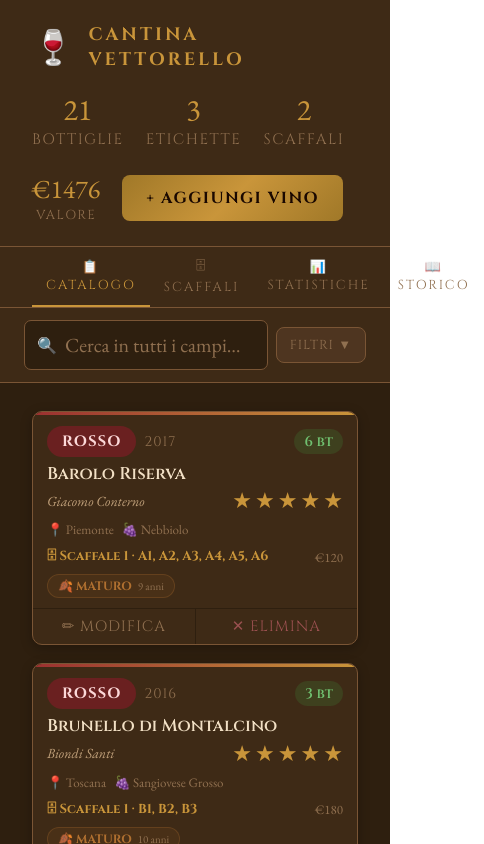
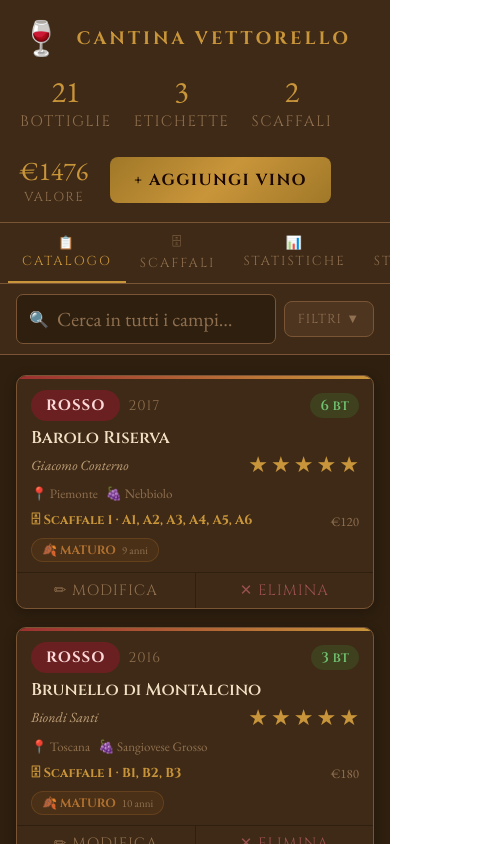
Before and after one commit to mvettore/cantina, a React (Vite) app: page / in a window 390 px wide. Shown: the top 844 px of the page, 484 px wide, since content can reach past the window. Built offline with nearby package versions, Linux system fonts and the light colour scheme.

Commit message:
fix: overflow-x rimosso, layout mobile corretto

```diff
--- a/src/App.jsx
+++ b/src/App.jsx
@@ -657,10 +657,11 @@
   };
 
   return (
-    <div style={{ minHeight: "100vh", background: C.bg, fontFamily: "'EB Garamond', serif", color: C.text, fontSize: 20 }}>
+    <div style={{ minHeight: "100vh", background: C.bg, fontFamily: "'EB Garamond', serif", color: C.text, fontSize: 20, overflowX: "hidden" }}>
       <style>{`
         @import url('https://fonts.googleapis.com/css2?family=Cinzel:wght@400;600;700&family=EB+Garamond:ital,wght@0,400;0,500;0,600;1,400;1,500&display=swap');
         * { box-sizing: border-box; margin: 0; padding: 0; }
+        html, body { overflow-x: hidden; max-width: 100vw; }
         ::-webkit-scrollbar { width: 6px; }
         ::-webkit-scrollbar-track { background: ${C.bg}; }
         ::-webkit-scrollbar-thumb { background: ${C.border}; border-radius: 3px; }
@@ -722,7 +723,7 @@
       `}</style>
 
       {/* ── HEADER ── */}
-      <header style={{ background: C.surface, borderBottom: `1px solid ${C.border}`, padding: "22px 32px", display: "flex", alignItems: "center", justifyContent: "space-between", flexWrap: "wrap", gap: 18 }}>
+      <header style={{ background: C.surface, borderBottom: `1px solid ${C.border}`, padding: "16px 20px", display: "flex", alignItems: "center", justifyContent: "space-between", flexWrap: "wrap", gap: 12, overflow: "hidden" }}>
         <div style={{ display: "flex", alignItems: "center", gap: 14 }}>
           <span style={{ fontSize: 34 }}>🍷</span>
           <div>
@@ -745,7 +746,7 @@
       </header>
 
       {/* ── NAV ── */}
-      <div style={{ background: C.surface, borderBottom: `1px solid ${C.border}`, padding: "0 32px", display: "flex" }}>
+      <div style={{ background: C.surface, borderBottom: `1px solid ${C.border}`, padding: "0 8px", display: "flex", overflowX: "auto", WebkitOverflowScrolling: "touch" }}>
         {[["catalog","📋  CATALOGO"],["racks","🗄  SCAFFALI"],["stats","📊  STATISTICHE"],["logview","📖  STORICO"]].map(([v,l]) => (
           <button key={v} className={`nav-btn ${view===v?"active":""}`} onClick={() => setView(v)}>{l}</button>
         ))}
@@ -753,7 +754,7 @@
 
       {/* ══════ CATALOG VIEW ══════ */}
       {view === "catalog" && <>
-        <div style={{ padding: "12px 24px", background: C.surface, borderBottom: `1px solid ${C.border}` }}>
+        <div style={{ padding: "10px 16px", background: C.surface, borderBottom: `1px solid ${C.border}` }}>
           {/* Barra ricerca + toggle filtri */}
           <div style={{ display: "flex", gap: 8, alignItems: "center" }}>
             <div style={{ flex: 1, position: "relative" }}>
@@ -835,7 +836,7 @@
           )}
         </div>
 
-        <div style={{ padding: "28px 32px" }}>
+        <div style={{ padding: "20px 16px" }}>
           {filtered.length === 0 ? (
             <div style={{ textAlign: "center", padding: "80px 20px", color: C.textFaint }}>
               <div style={{ fontSize: 48, marginBottom: 14, opacity: 0.4 }}>🍷</div>
@@ -924,7 +925,7 @@
 
       {/* ══════ RACKS VIEW ══════ */}
       {view === "racks" && (
-        <div style={{ padding: "28px 32px" }}>
+        <div style={{ padding: "20px 16px" }}>
           <div style={{ display: "flex", justifyContent: "space-between", alignItems: "flex-start", marginBottom: 24 }}>
             <div>
               <h2 style={{ fontFamily: "'Cinzel', serif", fontSize: 20, color: C.gold, letterSpacing: 2, marginBottom: 8 }}>I MIEI SCAFFALI</h2>
@@ -1630,7 +1631,7 @@
 
       {/* ══════ STORICO VIEW ══════ */}
       {view === "logview" && (
-        <div style={{ padding: "28px 32px" }}>
+        <div style={{ padding: "20px 16px" }}>
           <div style={{ display: "flex", justifyContent: "space-between", alignItems: "center", marginBottom: 22 }}>
             <h2 style={{ fontFamily: "'Cinzel', serif", fontSize: 18, color: C.gold, letterSpacing: 2 }}>STORICO BOTTIGLIE BEVUTE</h2>
             <span style={{ fontSize: 15, color: C.textFaint, fontFamily: "'Cinzel', serif" }}>{log.length} {log.length === 1 ? "bottiglia" : "bottiglie"}</span>
```
